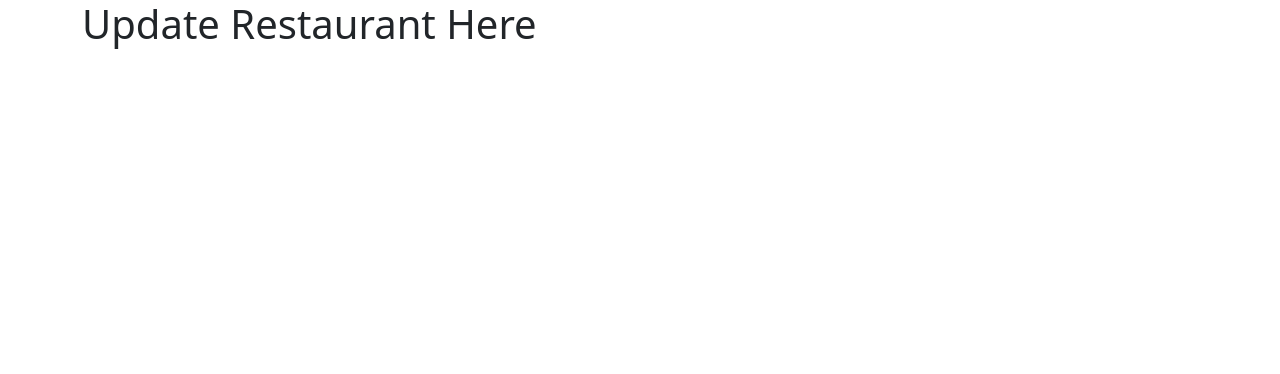
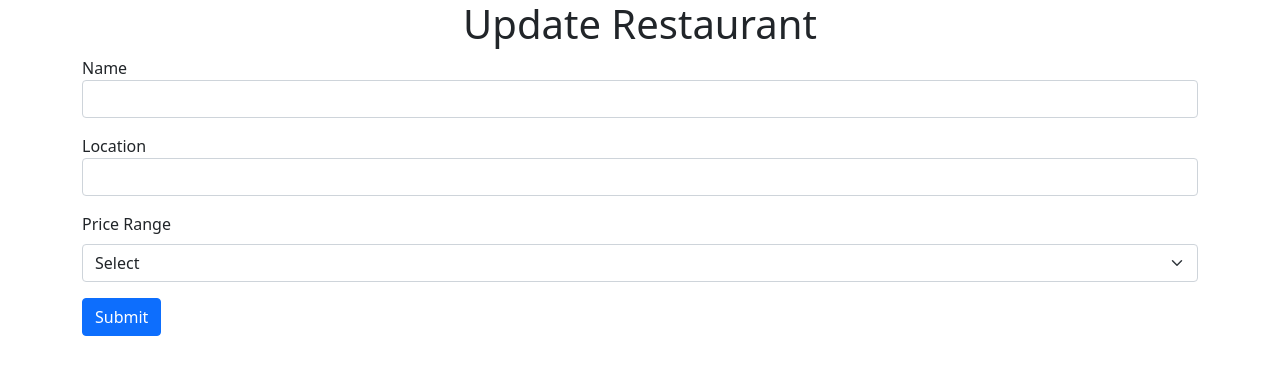
Before and after one commit to raymansell/PERN-Yelp, a React (Create React App) app in the folder client/: page /restaurants/1/update in a window 1280 px wide. Shown: the top 374 px of the page. Built offline with nearby package versions, Linux system fonts and the light colour scheme; no server answers; the HTML template or start-up script is replaced by a standard one.

Commit message:
Implement UpdateScreen and update functionality

```diff
--- a/client/src/App.js
+++ b/client/src/App.js
@@ -1,7 +1,7 @@
 import { BrowserRouter as Router, Switch, Route } from 'react-router-dom';
 import Home from './screens/Home';
 import RestaurantDetail from './screens/RestaurantDetail';
-import UpdateRestaurant from './screens/UpdateRestaurant';
+import UpdateScreen from './screens/UpdateScreen';
 
 function App() {
   return (
@@ -15,7 +15,7 @@ function App() {
             <RestaurantDetail />
           </Route>
           <Route exact path='/restaurants/:id/update'>
-            <UpdateRestaurant />
+            <UpdateScreen />
           </Route>
         </Switch>
       </Router>
--- a/client/src/components/RestaurantList.js
+++ b/client/src/components/RestaurantList.js
@@ -1,9 +1,12 @@
 import { useEffect } from 'react';
+import { useHistory } from 'react-router-dom';
 import { useRestaurants } from '../context/RestaurantsContext';
 import RestaurantFinderAPI from '../apis/RestaurantFinderAPI';
 
 const RestaurantList = () => {
   const { restaurants, setRestaurants } = useRestaurants();
+
+  const history = useHistory();
 
   useEffect(() => {
     const fetchRestaurants = async () => {
@@ -28,6 +31,10 @@ const RestaurantList = () => {
     }
   };
 
+  const handleUpdate = (id) => {
+    history.push(`/restaurants/${id}/update`);
+  };
+
   return (
     <table className='table table-hover table-dark'>
       <thead>
@@ -49,7 +56,12 @@ const RestaurantList = () => {
               <td>{'$'.repeat(r.price_range)}</td>
               <td>reviews</td>
               <td>
-                <button className='btn btn-warning'>Update</button>
+                <button
+                  className='btn btn-warning'
+                  onClick={() => handleUpdate(r.id)}
+                >
+                  Update
+                </button>
               </td>
               <td>
                 <button
--- /dev/null
+++ b/client/src/components/UpdateRestaurant.js
@@ -0,0 +1,105 @@
+import { useState, useEffect } from 'react';
+import { useHistory, useParams } from 'react-router-dom';
+import RestaurantFinderAPI from '../apis/RestaurantFinderAPI';
+
+const UpdateRestaurant = () => {
+  const { id } = useParams();
+  const history = useHistory();
+
+  const [fields, setFields] = useState({
+    name: '',
+    location: '',
+    priceRange: 'Select',
+  });
+
+  useEffect(() => {
+    const fetchRestaurant = async () => {
+      try {
+        const response = await RestaurantFinderAPI.get(`/${id}`);
+        const {
+          data: {
+            data: {
+              restaurant: { name, location, price_range },
+            },
+          },
+        } = response;
+        setFields({ name, location, priceRange: price_range });
+      } catch (err) {
+        // consider adding error states in the future
+      }
+    };
+    fetchRestaurant();
+  }, [id]);
+
+  const handleChange = (e) => {
+    setFields((prevFields) => ({
+      ...prevFields,
+      [e.target.name]: e.target.value,
+    }));
+  };
+
+  const handleSubmit = async (e) => {
+    e.preventDefault();
+    try {
+      await RestaurantFinderAPI.put(`/${id}`, {
+        name: fields.name,
+        location: fields.location,
+        price_range: fields.priceRange,
+      });
+      history.push('/');
+    } catch (err) {
+      // consider adding error states in the future
+    }
+  };
+
+  return (
+    <form onSubmit={handleSubmit}>
+      <div className='mb-3'>
+        <label htmlFor='name'>Name</label>
+        <input
+          type='text'
+          id='name'
+          className='form-control'
+          name='name'
+          value={fields.name}
+          onChange={handleChange}
+        />
+      </div>
+      <div className='mb-3'>
+        <label htmlFor='location'>Location</label>
+        <input
+          type='text'
+          id='location'
+          className='form-control'
+          name='location'
+          value={fields.location}
+          onChange={handleChange}
+        />
+      </div>
+      <div className='mb-3'>
+        <label htmlFor='priceRange' className='form-label'>
+          Price Range
+        </label>
+        <select
+          id='priceRange'
+          className='form-select'
+          name='priceRange'
+          value={fields.priceRange}
+          onChange={handleChange}
+        >
+          <option disabled>Select</option>
+          <option value='1'>$</option>
+          <option value='2'>$$</option>
+          <option value='3'>$$$</option>
+          <option value='4'>$$$$</option>
+          <option value='5'>$$$$$</option>
+        </select>
+      </div>
+      <button type='submit' className='btn btn-primary'>
+        Submit
+      </button>
+    </form>
+  );
+};
+
+export default UpdateRestaurant;
--- a/client/src/screens/UpdateRestaurant.js
+++ /dev/null
@@ -1,9 +0,0 @@
-const UpdateRestaurant = () => {
-  return (
-    <div>
-      <h1>Update Restaurant Here</h1>
-    </div>
-  );
-};
-
-export default UpdateRestaurant;
--- /dev/null
+++ b/client/src/screens/UpdateScreen.js
@@ -0,0 +1,12 @@
+import UpdateRestaurant from '../components/UpdateRestaurant';
+
+const UpdateScreen = () => {
+  return (
+    <div>
+      <h1 className='text-center'>Update Restaurant</h1>
+      <UpdateRestaurant />
+    </div>
+  );
+};
+
+export default UpdateScreen;
```
Also changed, not shown: 2 other files (tests, documents, lock files or other folders).
